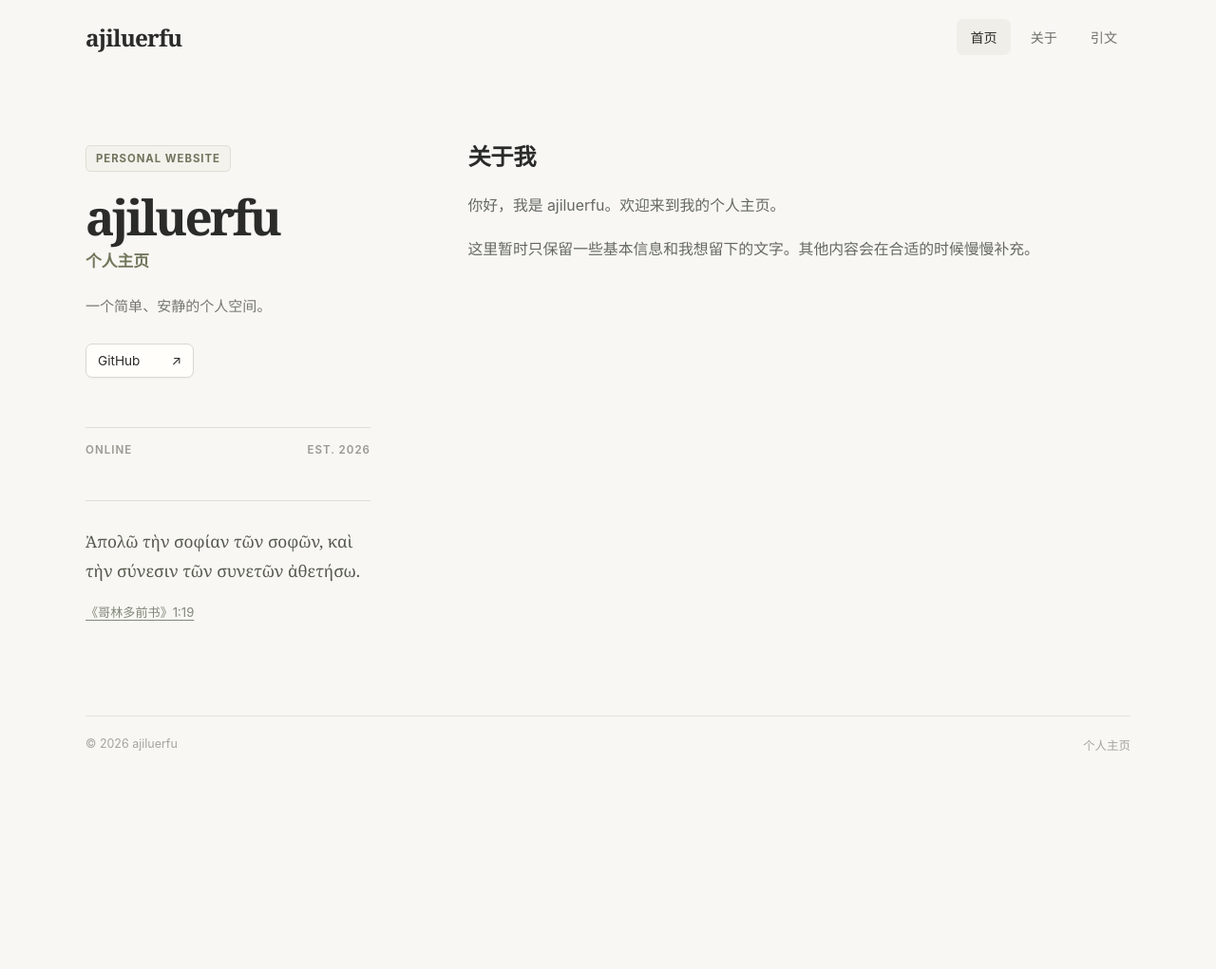
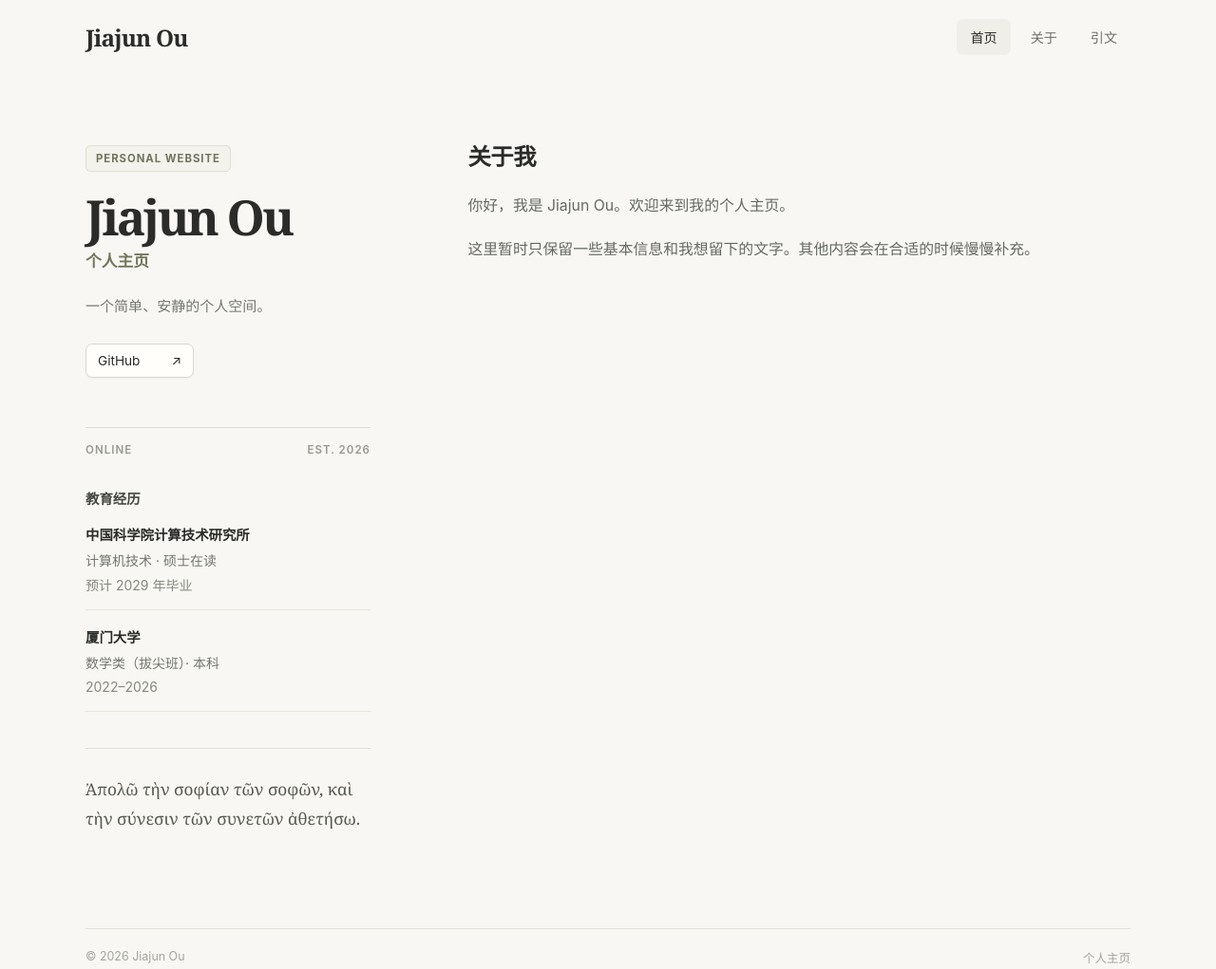
Before and after one commit to ajiluerfu/ajiluerfu.github.io, a plain HTML site: page index.html in a window 1280 px wide. Shown: the whole page at 95% size. Before the commit the page ends 828 px from the top, so only its background shows below. Drawn offline with Linux system fonts and the light colour scheme.

Commit message:
Update name and education profile

```diff
--- a/index.html
+++ b/index.html
@@ -4,15 +4,15 @@
   <meta charset="utf-8">
   <meta name="viewport" content="width=device-width, initial-scale=1">
   <meta name="theme-color" content="#f8f7f3">
-  <meta name="description" content="ajiluerfu 的个人主页。">
-  <title>ajiluerfu — 个人主页</title>
+  <meta name="description" content="Jiajun Ou 的个人主页。">
+  <title>Jiajun Ou — 个人主页</title>
   <link rel="stylesheet" href="styles.css">
 </head>
 <body>
   <a class="skip-link" href="#main">跳转到正文</a>
   <div class="site-wrap">
     <header class="topbar">
-      <a class="brand" href="/">ajiluerfu</a>
+      <a class="brand" href="/">Jiajun Ou</a>
       <nav aria-label="主导航">
         <a class="current" href="#main">首页</a>
         <a href="#about">关于</a>
@@ -23,28 +23,40 @@
     <main id="main" class="layout">
       <aside class="profile" aria-labelledby="profile-title">
         <p class="profile-label">PERSONAL WEBSITE</p>
-        <h1 id="profile-title">ajiluerfu</h1>
+        <h1 id="profile-title">Jiajun Ou</h1>
         <p class="profile-subtitle">个人主页</p>
         <p class="profile-description">一个简单、安静的个人空间。</p>
         <a class="profile-link" href="https://github.com/ajiluerfu" target="_blank" rel="noopener noreferrer">GitHub <span aria-hidden="true">↗</span></a>
         <div class="profile-meta"><span>ONLINE</span><span>EST. 2026</span></div>
+        <section class="education" aria-labelledby="education-title">
+          <h2 id="education-title">教育经历</h2>
+          <div class="education-item">
+            <h3>中国科学院计算技术研究所</h3>
+            <p>计算机技术 · 硕士在读</p>
+            <span>预计 2029 年毕业</span>
+          </div>
+          <div class="education-item">
+            <h3>厦门大学</h3>
+            <p>数学类（拔尖班）· 本科</p>
+            <span>2022–2026</span>
+          </div>
+        </section>
         <div id="quote" class="side-quote">
           <blockquote lang="grc">Ἀπολῶ τὴν σοφίαν τῶν σοφῶν, καὶ τὴν σύνεσιν τῶν συνετῶν ἀθετήσω.</blockquote>
-          <a class="source" href="https://www.sbl-site.org/wp-content/uploads/2024/12/67-SBLGNT-1Corinthians.pdf" target="_blank" rel="noopener noreferrer">《哥林多前书》1:19</a>
         </div>
       </aside>
 
       <div class="main-column">
         <section id="about" class="content-section" aria-labelledby="about-title">
           <h2 id="about-title">关于我</h2>
-          <p>你好，我是 ajiluerfu。欢迎来到我的个人主页。</p>
+          <p>你好，我是 Jiajun Ou。欢迎来到我的个人主页。</p>
           <p>这里暂时只保留一些基本信息和我想留下的文字。其他内容会在合适的时候慢慢补充。</p>
         </section>
 
       </div>
     </main>
 
-    <footer><span>© 2026 ajiluerfu</span><span>个人主页</span></footer>
+    <footer><span>© 2026 Jiajun Ou</span><span>个人主页</span></footer>
   </div>
 </body>
 </html>
--- a/styles.css
+++ b/styles.css
@@ -30,15 +30,19 @@ a:focus-visible { outline: 2px solid #777e61; outline-offset: 4px; }
 .profile-link { display: inline-flex; align-items: center; justify-content: space-between; gap: 33px; min-width: 114px; padding: 9px 12px; border: 1px solid #d8d9d2; border-radius: 7px; background: #fffefa; font-size: .85rem; text-decoration: none; box-shadow: 0 1px 2px rgba(43,44,41,.04); }
 .profile-link:hover { border-color: #aeb29e; background: #f5f5ef; }
 .profile-meta { display: flex; justify-content: space-between; gap: 12px; margin-top: 52px; padding-top: 16px; border-top: 1px solid #ddded8; color: #989991; font-size: .72rem; font-weight: 600; letter-spacing: .09em; }
-.side-quote { margin-top: 46px; padding-top: 27px; border-top: 1px solid #ddded8; }
-.side-quote blockquote { margin: 0 0 17px; color: #56594f; font-family: Georgia, "Times New Roman", serif; font-size: 1.08rem; line-height: 1.8; }
+.education { margin-top: 33px; }
+.education h2 { margin: 0 0 17px; color: #454741; font-size: .9rem; font-weight: 650; }
+.education-item { padding: 0 0 16px; margin-bottom: 17px; border-bottom: 1px solid #e5e5dd; }
+.education-item h3 { margin: 0 0 5px; font-size: .9rem; font-weight: 600; line-height: 1.6; }
+.education-item p { margin: 0 0 3px; color: #73766e; font-size: .875rem; line-height: 1.6; }
+.education-item span { color: #85887e; font-size: .875rem; }
+.side-quote { margin-top: 38px; padding-top: 27px; border-top: 1px solid #ddded8; }
+.side-quote blockquote { margin: 0; color: #56594f; font-family: Georgia, "Times New Roman", serif; font-size: 1.08rem; line-height: 1.8; }
 
 .main-column { min-width: 0; }
 .content-section { margin-bottom: 54px; }
 .content-section h2 { margin: 0 0 20px; font-family: Georgia, "Microsoft YaHei", serif; font-size: 1.52rem; line-height: 1.4; letter-spacing: -.015em; }
 .content-section p { margin: 0 0 16px; color: #666963; font-size: .99rem; line-height: 1.9; }
-.source { color: #81867a; font-size: .82rem; text-underline-offset: 3px; }
-.source:hover { color: #444d41; }
 footer { display: flex; justify-content: space-between; gap: 16px; padding: 21px 0 34px; border-top: 1px solid #e1e1da; color: #a4a59e; font-size: .78rem; }
 
 @media (max-width: 760px) {
```
